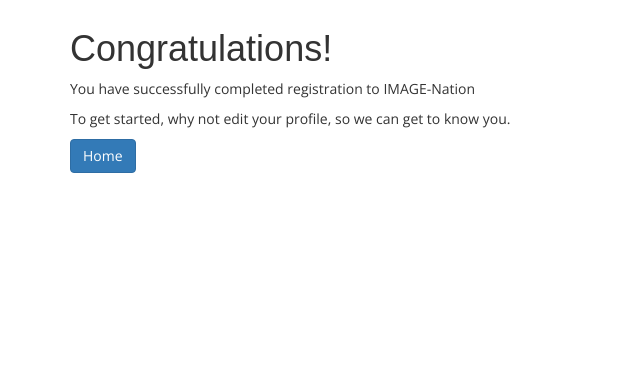
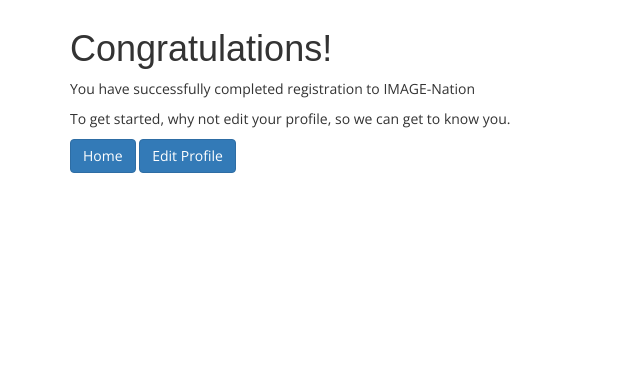
Before and after one commit to NeuroPyPlanner/NeuroPy, a Django app: template neuropy/neuropy/templates/registration/activation_complete.html in a window 1280 px wide. Shown: the part 51-423 px from the top of the page, without its empty margins (0-640 px from the left). Run offline with Django 3.2, Linux system fonts and the light colour scheme; the template is opened without the code that fills it, so the values that code supplies are empty; some libraries are stand-ins or nearby versions; some web fonts are replaced.

Commit message:
added a button to link to edit template

```diff
--- a/neuropy/neuropy/templates/registration/activation_complete.html
+++ b/neuropy/neuropy/templates/registration/activation_complete.html
@@ -5,5 +5,5 @@
   <p>To get started, why not edit your profile, so we can get to know you.</p>
 
 
-  <a href="/" class="btn btn-primary">Home</a>
+  <a href="/" class="btn btn-primary">Home</a> <a href="{% url 'edit-profile' %}" class="btn btn-primary">Edit Profile</a>
 {% endblock content %}
```
